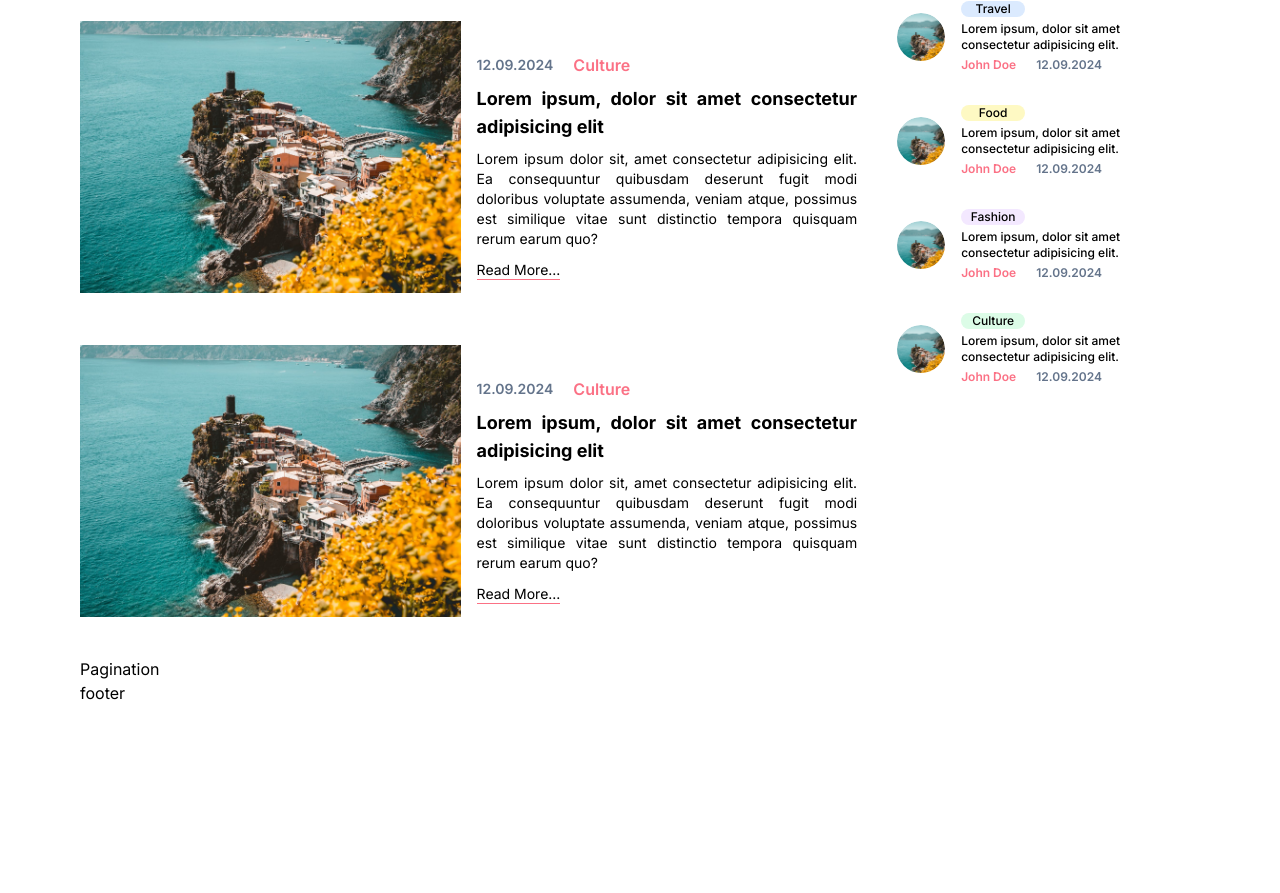
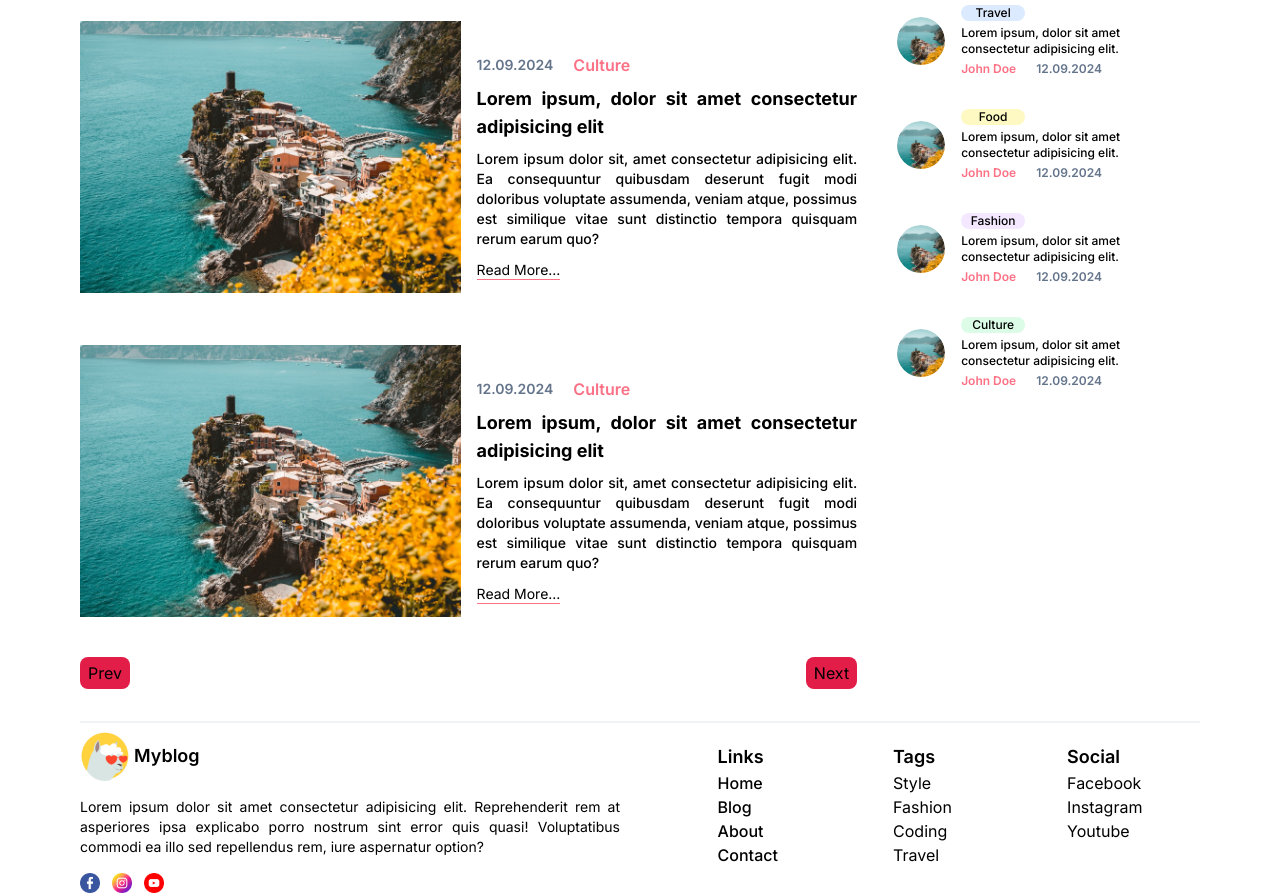
Before and after one commit to Chandu6702/Vivid-Voices, a Next.js app: page / in a window 1280 px wide. Shown: the part 1340-2233 px from the top of the page. Before the commit the page ends 2045 px from the top, so only its background shows below. Built offline with nearby package versions, Linux system fonts and the light colour scheme.

Commit message:
update pagination and footer

```diff
--- a/src/app/globals.css
+++ b/src/app/globals.css
@@ -13,12 +13,10 @@
     padding: 0;
     margin: 0;
     box-sizing: border-box;
-    /* Ensures padding and borders do not add to element width */
 }
 
 body {
     min-width: 100vw;
-    /* overflow-x: hidden; */
     background-color: var(--bg);
     color: var(--textColor);
     font-family: 'Inter', sans-serif;
--- a/src/app/layout.js
+++ b/src/app/layout.js
@@ -16,7 +16,10 @@ export default function RootLayout({ children }) {
   return (
     <html lang="en">
       <body
-        className={inter.className + " h-svh px-2 sm:px-4 lg:px-10 xl:px-20"}
+        className={
+          inter.className +
+          " h-svh overflow-x-hidden justify-center items-center px-2 sm:px-4 lg:px-10 xl:px-20 2xl:px-24"
+        }
       >
         <ThemeContextProvider>
           <ThemeProvider>
--- a/src/components/Card.jsx
+++ b/src/components/Card.jsx
@@ -5,8 +5,8 @@ import React from 'react'
 const Card = () => {
     return (
         <div className='card mb-10 flex gap-12 items-center'>
-            <div className='post  flex gap-4'>
-                <div className='imageContainer flex-1 relative h-56 lg:h-64 xl:h-[17rem]'>
+            <div className='post  sm:flex gap-4'>
+                <div className='imageContainer flex-1 relative h-44 sm:h-56 lg:h-64 xl:h-[17rem]'>
                     <Image src='/p1.jpeg' alt="" fill className='object-cover' />
                 </div>
                 <div className="textContainer text-pretty flex-1 flex-col items-center">
@@ -19,7 +19,7 @@ const Card = () => {
                             Lorem ipsum, dolor sit amet consectetur adipisicing elit
                         </h1>
                     </Link>
-                    <p className='text-xs text-justify font-normal mb-2 lg:text-sm'>
+                    <p className='text-xs text-justify font-medium mb-2 lg:text-sm'>
                         Lorem ipsum dolor sit, amet consectetur adipisicing elit. Ea consequuntur quibusdam deserunt fugit modi doloribus voluptate assumenda, veniam atque, possimus est similique vitae sunt distinctio tempora quisquam rerum earum quo?
                     </p>
                     <Link href='/' className='border-b-[1px] pb-[1px] border-rose-400 text-sm w-max'>
--- a/src/components/CategoryList.jsx
+++ b/src/components/CategoryList.jsx
@@ -6,7 +6,7 @@ const CategoryList = () => {
     return (
         <div className="categoryList">
             <h1 className="title mt-8 mb-4 text-2xl font-bold">Popular Categories</h1>
-            <div className="categories flex flex-wrap justify-evenly items-center gap-5 text-black">
+            <div className="categories flex flex-wrap justify-around items-center gap-5 text-black">
                 <Link href="/blog?cat=style" className="flex items-center justify-center h-[3rem] w-[8rem] gap-2 p-2 rounded-lg bg-pink-100 hover:bg-pink-200">
                     <div className="w-8 h-8 overflow-hidden rounded-full">
                         <Image
--- a/src/components/Footer.jsx
+++ b/src/components/Footer.jsx
@@ -1,8 +1,45 @@
+import Image from 'next/image'
+import Link from 'next/link'
 import React from 'react'
 
 const Footer = () => {
     return (
-        <div className='w-full'>footer</div>
+        <div className='w-full sm:flex justify-between border-t-2 border-slate-300/30 gap-10 mt-8 mb-3'>
+            <div className="info flex flex-1 flex-col gap-4 mt-2">
+                <div className='logo flex items-center gap-1'>
+                    <Image src="/logo.png" alt="logo" width={50} height={50} />
+                    <h1 className='logoText text-lg font-semibold'>Myblog</h1>
+                </div>
+                <p className='desc text-sm text-justify'>Lorem ipsum dolor sit amet consectetur adipisicing elit. Reprehenderit rem at asperiores ipsa explicabo porro nostrum sint error quis quasi! Voluptatibus commodi ea illo sed repellendus rem, iure aspernatur option?</p>
+                <div className="icons flex gap-3">
+                    <Image src="/facebook.png" alt="facebook" width={20} height={20} />
+                    <Image src="/instagram.png" alt="instagram" width={20} height={20} />
+                    <Image src="/youtube.png" alt="youtube" width={20} height={20} />
+                </div>
+            </div>
+            <div className='links flex-1 flex justify-between sm:justify-around mt-5'>
+                <div className='list flex flex-col text-base font-medium'>
+                    <span className='listTitle gap-3 text-lg font-semibold'>Links</span>
+                    <Link href="/">Home</Link>
+                    <Link href="/">Blog</Link>
+                    <Link href="/">About</Link>
+                    <Link href="/">Contact</Link>
+                </div>
+                <div className='tags flex flex-col'>
+                    <span className='tagsList gap-3 text-lg font-semibold'>Tags</span>
+                    <Link href="/">Style</Link>
+                    <Link href="/">Fashion</Link>
+                    <Link href="/">Coding</Link>
+                    <Link href="/">Travel</Link>
+                </div>
+                <div className='social flex flex-col'>
+                    <span className='socialList gap-3 text-lg font-semibold'>Social</span>
+                    <Link href="/">Facebook</Link>
+                    <Link href="/">Instagram</Link>
+                    <Link href="/">Youtube</Link>
+                </div>
+            </div>
+        </div>
     )
 }
 
--- a/src/components/Menu.jsx
+++ b/src/components/Menu.jsx
@@ -6,8 +6,8 @@ import MenuCategories from './MenuCategories';
 
 const Menu = () => {
     return (
-        <div className="container flex-2 mt-8">
-            <h2 className="subtitle mt-3 text-sm text-slate-400 font-bold">What's Not</h2>
+        <div className="container hidden sm:block flex-2 mt-8">
+            <h2 className="subtitle mt-4 text-sm text-slate-400 font-bold">What's Not</h2>
             <h1 className="title mb-2 text-2xl font-bold">Most Popular</h1>
             <MenuPosts withImage={false} />
 
--- a/src/components/Navbar.jsx
+++ b/src/components/Navbar.jsx
@@ -6,7 +6,7 @@ import AuthLinks from './AuthLinks'
 
 const Navbar = () => {
     return (
-        <div className="w-full flex justify-between items-center h-12 my-1">
+        <div className="w-full flex justify-between items-center border-b-2 border-slate-300/30 h-12 my-1">
             {/* Social Icons: Hidden on tablets and smaller */}
             <div className="social flex-1 gap-2 cursor-pointer hidden lg:flex">
                 <Image src="/facebook.png" alt="facebook" width={24} height={24} />
--- a/src/components/Pagination.jsx
+++ b/src/components/Pagination.jsx
@@ -2,7 +2,10 @@ import React from 'react'
 
 const Pagination = () => {
     return (
-        <div>Pagination</div>
+        <div className='pagination flex justify-between'>
+            <button className='prev bg-rose-600 px-2 py-1 rounded-lg text-base'>Prev</button>
+            <button className='next bg-rose-600 px-2 py-1 rounded-lg text-base'>Next</button>
+        </div>
     )
 }
 
```
